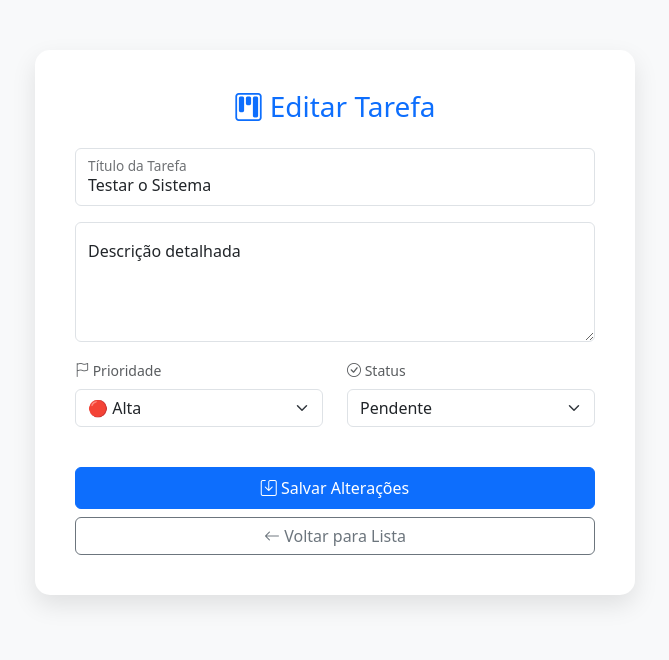
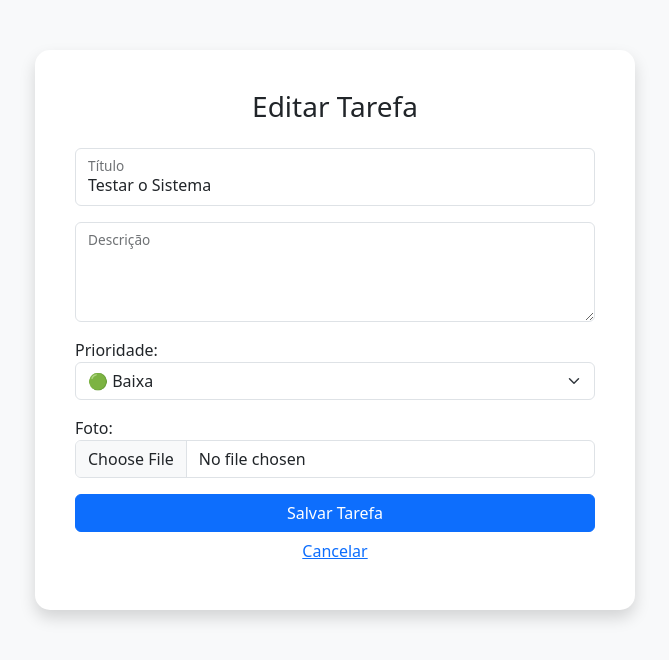
Before and after one commit to Kayruan/mvc-tarefas, a PHP site: page /index.php?acao=editar&id=4 in a window 1280 px wide. Shown: the top 660 px of the page, without its empty margins (305-974 px from the left). Run offline with PHP 8.4, Linux system fonts and the light colour scheme; data comes from the database, SQL or seed files in the repository.

Commit message:
feat: implementa dashboard de metricas, upload de imagens e padronizacao visual

```diff
--- a/controllers/TarefaController.php
+++ b/controllers/TarefaController.php
@@ -28,8 +28,20 @@ class TarefaController
                 'titulo'      => $_POST['titulo'],
                 'descricao'   => $_POST['descricao'],
                 'prioridade'  => $_POST['prioridade'],
-                'data_limite' => date('Y-m-d') // Adicionado para evitar erro caso o banco exija
+                'data_limite' => date('Y-m-d')
             ];
+
+            // Tratamento de upload de imagem
+            if (!empty($_FILES['imagem']['name'])) {
+                $extensao = pathinfo($_FILES['imagem']['name'], PATHINFO_EXTENSION);
+                $nomeArquivo = time() . '.' . $extensao;
+
+                if (move_uploaded_file($_FILES['imagem']['tmp_name'], 'uploads/' . $nomeArquivo)) {
+                    $dados['imagem'] = $nomeArquivo;
+                }
+            } else {
+                $dados['imagem'] = null;
+            }
 
             $this->modelo->cadastrar($dados);
 
@@ -58,6 +70,18 @@ class TarefaController
                 'data_limite'   => date('Y-m-d')
             ];
 
+            // Atualização de imagem (se houver nova)
+            if (!empty($_FILES['imagem']['name'])) {
+                $extensao = pathinfo($_FILES['imagem']['name'], PATHINFO_EXTENSION);
+                $nomeArquivo = time() . '.' . $extensao;
+                move_uploaded_file($_FILES['imagem']['tmp_name'], 'uploads/' . $nomeArquivo);
+                $dados['imagem'] = $nomeArquivo;
+            } else {
+                // Mantém a imagem anterior se não enviar uma nova
+                $tarefaAntiga = $this->modelo->buscarPorId($_POST['id']);
+                $dados['imagem'] = $tarefaAntiga['imagem'];
+            }
+
             $this->modelo->atualizar($dados);
 
             $_SESSION['mensagem'] = "Tarefa atualizada com sucesso!";
@@ -79,8 +103,14 @@ class TarefaController
     public function excluir()
     {
         if (isset($_GET['id'])) {
+            // Opcional: deletar o arquivo de imagem do servidor ao excluir a tarefa
+            $tarefa = $this->modelo->buscarPorId($_GET['id']);
+            if (!empty($tarefa['imagem']) && file_exists('uploads/' . $tarefa['imagem'])) {
+                unlink('uploads/' . $tarefa['imagem']);
+            }
+
             $this->modelo->excluir($_GET['id']);
-            $_SESSION['mensagem'] = "Tarefa removida do sistema.";
+            $_SESSION['mensagem'] = "Tarefa removida com sucesso!";
             header('Location: index.php?acao=listar');
             exit;
         }
--- a/views/tarefas/formulario.php
+++ b/views/tarefas/formulario.php
@@ -1,63 +1,21 @@
 <!DOCTYPE html>
 <html lang="pt-br">
 <head>
-    <meta charset="UTF-8">
     <link href="https://cdn.jsdelivr.net/npm/bootstrap@5.3.0/dist/css/bootstrap.min.css" rel="stylesheet">
-    <link rel="stylesheet" href="https://cdn.jsdelivr.net/npm/bootstrap-icons@1.11.1/font/bootstrap-icons.css">
-    <link rel="icon" href="https://cdn-icons-png.flaticon.com/512/3209/3209260.png">
-    <title><?= isset($tarefa) ? 'Editar' : 'Nova' ?> Tarefa | TaskMaster</title>
-    <style>
-        body { background-color: #f8f9fa; }
-        .form-container { max-width: 600px; margin: 50px auto; background: white; padding: 40px; border-radius: 15px; box-shadow: 0 10px 25px rgba(0,0,0,0.1); }
-    </style>
+    <style>.form-container { max-width: 600px; margin: 50px auto; background: white; padding: 40px; border-radius: 15px; }</style>
 </head>
-<body>
-    <div class="container">
-        <div class="form-container">
-            <h3 class="mb-4 text-center text-primary"><i class="bi bi-kanban"></i> <?= isset($tarefa) ? 'Editar Tarefa' : 'Nova Tarefa' ?></h3>
-
-            <form action="index.php?acao=<?= isset($tarefa) ? 'atualizar' : 'salvar' ?>" method="POST">
-                <?php if(isset($tarefa)): ?> <input type="hidden" name="id" value="<?= $tarefa['id'] ?>"> <?php endif; ?>
-
-                <div class="form-floating mb-3">
-                    <input type="text" name="titulo" class="form-control" id="titulo" placeholder="Título" value="<?= $tarefa['titulo'] ?? '' ?>" required>
-                    <label for="titulo">Título da Tarefa</label>
-                </div>
-
-                <div class="form-floating mb-3">
-                    <textarea name="descricao" class="form-control" id="descricao" placeholder="Descrição" style="height: 120px;"><?= $tarefa['descricao'] ?? '' ?></textarea>
-                    <label for="descricao">Descrição detalhada</label>
-                </div>
-
-                <div class="row">
-                    <div class="col-md-6 mb-3">
-                        <label class="form-label text-muted small"><i class="bi bi-flag"></i> Prioridade</label>
-                        <select name="prioridade" class="form-select">
-                            <option value="Baixa" <?= (isset($tarefa) && $tarefa['prioridade'] == 'Baixa') ? 'selected' : '' ?>>🟢 Baixa</option>
-                            <option value="Média" <?= (isset($tarefa) && $tarefa['prioridade'] == 'Média') ? 'selected' : '' ?>>🟡 Média</option>
-                            <option value="Alta" <?= (isset($tarefa) && $tarefa['prioridade'] == 'Alta') ? 'selected' : '' ?>>🔴 Alta</option>
-                        </select>
-                    </div>
-
-                    <?php if(isset($tarefa)): ?>
-                    <div class="col-md-6 mb-3">
-                        <label class="form-label text-muted small"><i class="bi bi-check-circle"></i> Status</label>
-                        <select name="status_tarefa" class="form-select">
-                            <option value="Pendente" <?= $tarefa['status_tarefa'] == 'Pendente' ? 'selected' : '' ?>>Pendente</option>
-                            <option value="Concluída" <?= $tarefa['status_tarefa'] == 'Concluída' ? 'selected' : '' ?>>Concluída</option>
-                        </select>
-                    </div>
-                    <?php endif; ?>
-                </div>
-
-                <div class="mt-4">
-                    <button type="submit" class="btn btn-primary w-100 py-2 mb-2"><i class="bi bi-save"></i> Salvar Alterações</button>
-                    <a href="index.php?acao=listar" class="btn btn-outline-secondary w-100"><i class="bi bi-arrow-left"></i> Voltar para Lista</a>
-                </div>
-            </form>
-        </div>
+<body class="bg-light">
+    <div class="container form-container shadow">
+        <h3 class="mb-4 text-center"><?= isset($tarefa) ? 'Editar' : 'Nova' ?> Tarefa</h3>
+        <form action="index.php?acao=<?= isset($tarefa) ? 'atualizar' : 'salvar' ?>" method="POST" enctype="multipart/form-data">
+            <?php if(isset($tarefa)): ?><input type="hidden" name="id" value="<?= $tarefa['id'] ?>"><?php endif; ?>
+            <div class="form-floating mb-3"><input type="text" name="titulo" class="form-control" value="<?= $tarefa['titulo'] ?? '' ?>" required><label>Título</label></div>
+            <div class="form-floating mb-3"><textarea name="descricao" class="form-control" style="height: 100px;"><?= $tarefa['descricao'] ?? '' ?></textarea><label>Descrição</label></div>
+            <div class="mb-3"><label>Prioridade:</label><select name="prioridade" class="form-select"><option value="Baixa">🟢 Baixa</option><option value="Média">🟡 Média</option><option value="Alta">🔴 Alta</option></select></div>
+            <div class="mb-3"><label>Foto:</label><input type="file" name="imagem" class="form-control" accept="image/*"></div>
+            <button type="submit" class="btn btn-primary w-100">Salvar Tarefa</button>
+            <a href="index.php?acao=listar" class="btn btn-link w-100">Cancelar</a>
+        </form>
     </div>
-
-    <script src="https://cdn.jsdelivr.net/npm/bootstrap@5.3.0/dist/js/bootstrap.bundle.min.js"></script>
 </body>
 </html>
```
Also changed, not shown: views/tarefas/lista.php (+17 -31 lines).
